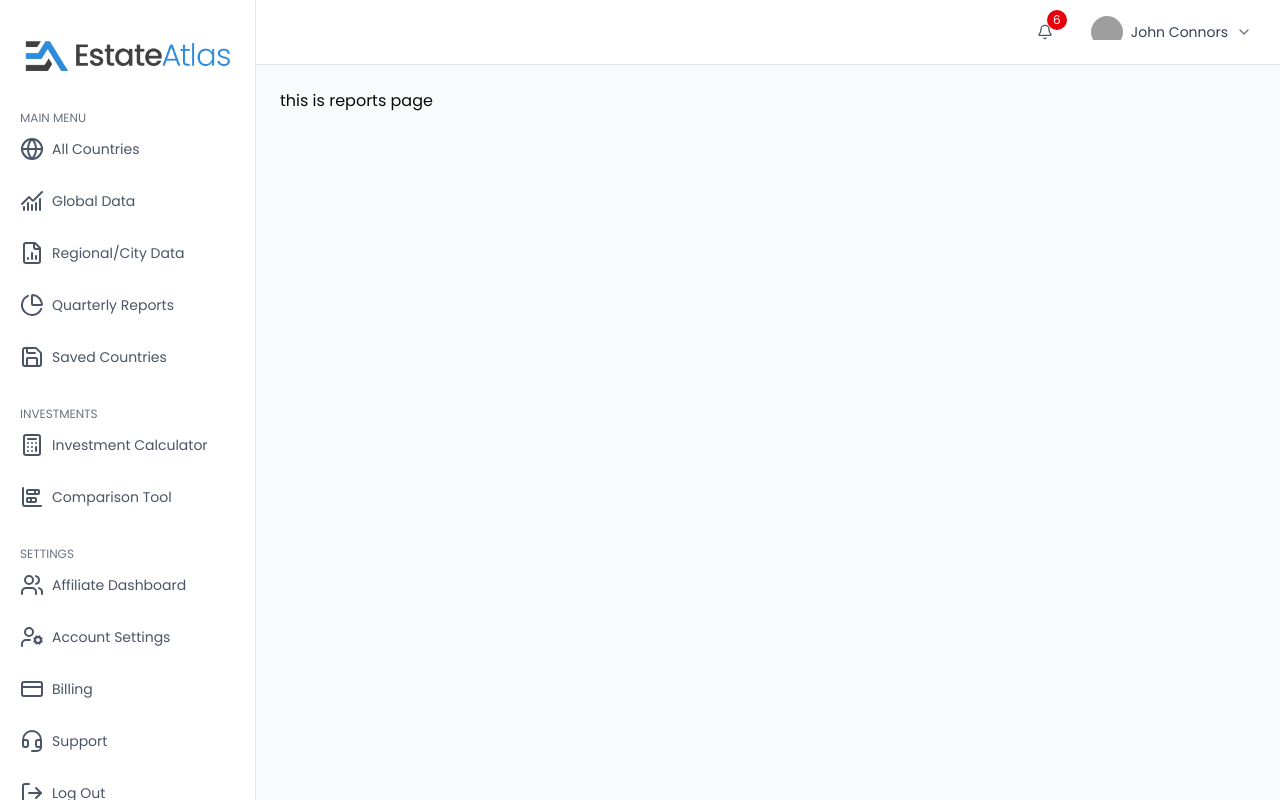
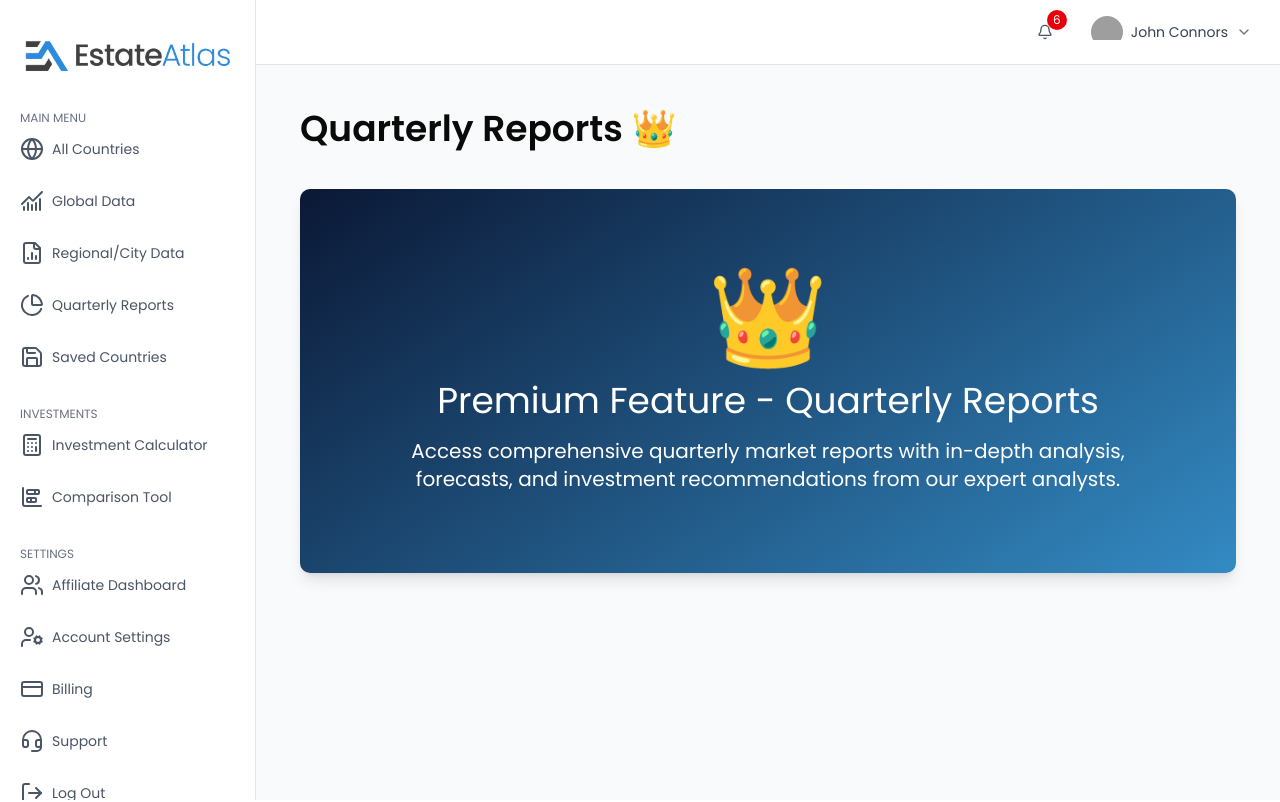
Before and after one commit to mubashirbappi5/EstateAtlas, a Next.js app: page /dashboard/Reports in a window 1280 px wide. Shown: the top 802 px of the page. Built offline with nearby package versions, Linux system fonts and the light colour scheme; grey boxes are pictures that could not be loaded.

Commit message:
make report page

```diff
--- a/src/app/dashboard/Reports/page.tsx
+++ b/src/app/dashboard/Reports/page.tsx
@@ -2,8 +2,17 @@ import React from 'react';
 
 const Reports = () => {
     return (
-        <div>
-            <h1>this is reports page</h1>
+        <div className='w-full h-screen max-w-6xl mx-auto p-5 space-y-10 bg-gray-50'>
+           <h1 className='text-4xl font-semibold'>Quarterly Reports 👑</h1>
+           <div  style={{
+          background: 'linear-gradient(-33.05deg, rgb(59, 161, 223) -19.632%, rgb(10, 21, 50) 102.453%)',
+        }} className='px-10 py-20  text-center  text-white rounded-lg shadow-lg'>
+           <div className='max-w-3xl mx-auto space-y-4'>
+             <h1 className='text-8xl'>👑</h1>
+            <h2 className='text-4xl'>Premium Feature - Quarterly Reports</h2>
+      <p className='text-xl'>Access comprehensive quarterly market reports with in-depth analysis, forecasts, and investment recommendations from our expert analysts.</p>
+           </div>
+           </div>
 
         </div>
     );
```
